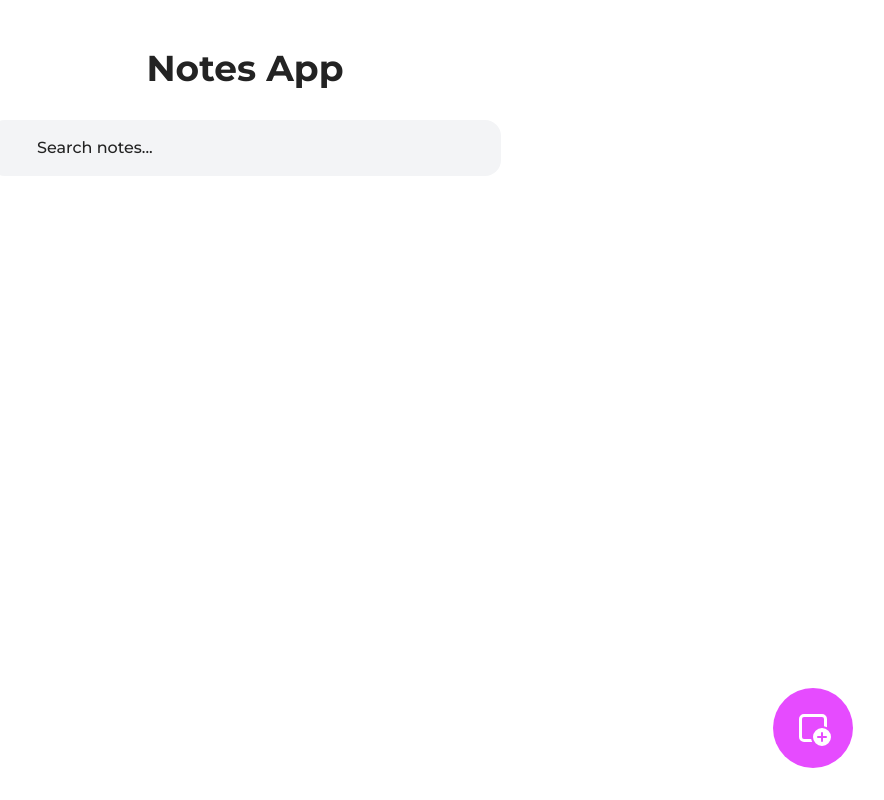
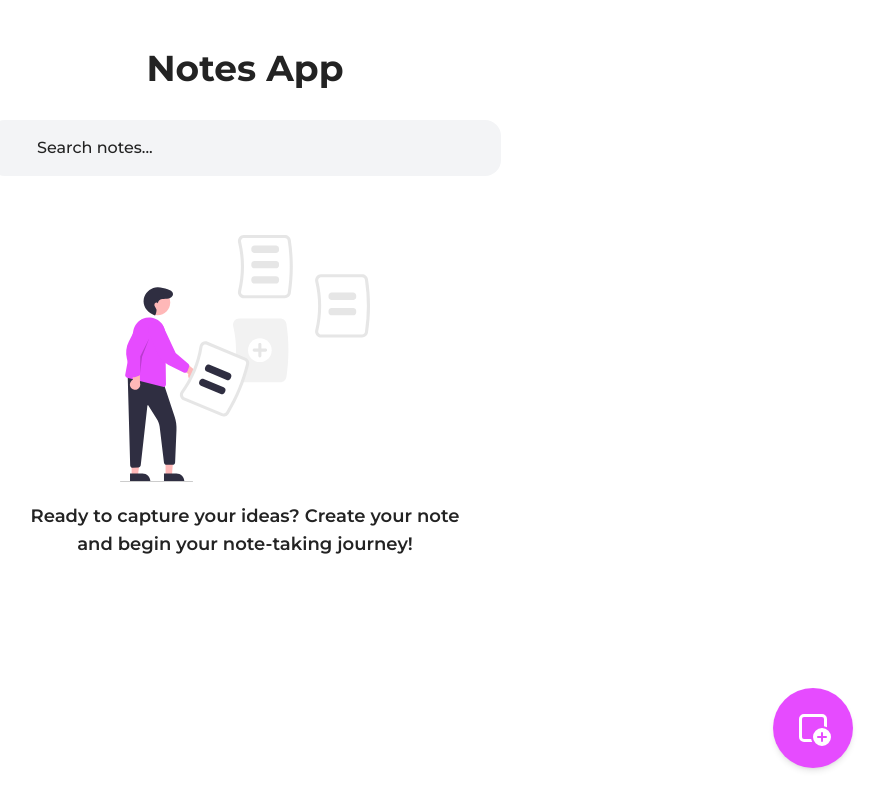
Before and after one commit to stefanelli990/memo, a Vue app: page / in a window 1280 px wide. Shown: the whole page, without its empty margins (395-1279 px from the left). Built offline with nearby package versions, Linux system fonts and the light colour scheme; some icons are missing.

Commit message:
added no data and filter notes func

```diff
--- a/src/App.vue
+++ b/src/App.vue
@@ -1,7 +1,7 @@
 <template>
   <main class="p-4">
     <AppHeader/>
-    <SearchNotes />
+    <SearchNotes/>
     <NoteList/>
     <AppModal v-if="storeNotes.modalIsVisible">
       <div class="flex justify-between items-center mb-8">
@@ -63,6 +63,7 @@
       </form>
     </AppModal>
     <AddNote />
+    <NoData/>
   </main>
 </template>
 
@@ -76,6 +77,7 @@ import AppBtn from './components/AppBtn.vue'
 import NoteList from './components/NoteList.vue'
 import { Icon } from '@iconify/vue'
 import { useStoreNotes } from "./stores/storeNotes"
+import NoData from './components/NoData.vue'
 
 const storeNotes = useStoreNotes();
 
--- a/src/components/AddNote.vue
+++ b/src/components/AddNote.vue
@@ -1,5 +1,5 @@
 <template>
-    <button @click="storeNotes.addNoteModal" class="bg-primaryColor h-20 w-20 fixed bottom-8 right-8 rounded-full text-white flex items-center justify-center cursor-pointer hover:opacity-80">
+    <button @click="storeNotes.addNoteModal" class="bg-primaryColor h-20 w-20 fixed bottom-8 right-8 rounded-full shadow-md text-white flex items-center justify-center cursor-pointer hover:opacity-80">
       <Icon width="40" height="40" icon="fluent:tab-add-20-filled"/>
     </button>
 </template>
--- /dev/null
+++ b/src/components/NoData.vue
@@ -0,0 +1,17 @@
+<template>
+    <div class="text-center ">
+        <h3 class="text-2xl font-semibold" v-if="!storeNotes.filterNotes.length && storeNotes.searchTerm">There are no notes for "{{ storeNotes.searchTerm }}"</h3>
+        <div class="w-full flex flex-col items-center space-y-5" v-else-if="!storeNotes.filterNotes.length && !storeNotes.searchTerm">
+            <img src="../assets/notes-illustration.svg" alt="">
+            <h3 class="text-lg max-w-md font-semibold">Ready to capture your ideas? Create your note and begin your note-taking journey!</h3>
+        </div>
+    </div>
+</template>
+
+<script setup>
+
+import { useStoreNotes } from '../stores/storeNotes'
+
+const storeNotes = useStoreNotes()
+
+</script>
--- a/src/components/NoteList.vue
+++ b/src/components/NoteList.vue
@@ -1,6 +1,6 @@
 <template>
     <ul class="max-w-6xl mx-auto grid gap-4 sm:grid-cols-2 lg:grid-cols-3">
-        <NoteItem v-for="note in storeNotes.notes" :key="note.id" :title="note.title" :description="note.description" :color="note.color" :date="note.date" :id="note.id"/>
+        <NoteItem v-for="note in storeNotes.filterNotes" :key="note.id" :title="note.title" :description="note.description" :color="note.color" :date="note.date" :id="note.id"/>
     </ul>
 </template>
 
--- a/src/stores/storeNotes.js
+++ b/src/stores/storeNotes.js
@@ -8,11 +8,21 @@ export const useStoreNotes = defineStore('storeNotes', {
       inputDescription: '',
       pickedColor: 'bg-lightYellow',
       modalIsVisible: false,
-      isEditing: false
+      isEditing: false,
+      searchTerm: '',
+      currentId: null
     }
   },
   getters: {
-    double: (state) => state.count * 2
+    filterNotes: (state) => {
+      const search = state.searchTerm.toLowerCase().trim();
+
+      if(search === '') {
+        return state.notes
+      } else {
+        return state.notes.filter(note => note.title.toLowerCase().includes(search))
+      }
+     }
   },
   actions: {
     addNote() {
@@ -28,22 +38,26 @@ export const useStoreNotes = defineStore('storeNotes', {
         this.notes.unshift(note)
         this.inputTitle = '';
         this.inputDescription = '';
+        this.pickedColor = 'bg-lightYellow',
         this.updateLocalStorage()
         this.closeModal();
         } else if(this.isEditing && this.inputTitle && this.inputDescription && this.pickedColor) {
 
-          closeModal();
+          const index = this.notes.findIndex((note) => note.id === this.currentId)
+          console.log(index)
+
+          this.notes[index].title = this.inputTitle
+          this.notes[index].description = this.inputDescription
+          this.notes[index].color = this.pickedColor
+
+          this.updateLocalStorage()
+          this.closeModal()
         }
-
     },
     deleteNote(id) {
       console.log(id)
       this.notes = this.notes.filter(note => note.id !== id)
       this.updateLocalStorage()
-    },
-    editNote() {
-      console.log('edit',title,description,color)
-
     },
     addNoteModal() {
       this.modalIsVisible = true
@@ -52,13 +66,16 @@ export const useStoreNotes = defineStore('storeNotes', {
       this.modalIsVisible = true
       this.isEditing = true
 
+      // fetching id of last opened note in edit
+      this.currentId = id
+
       // find index function
       const index = this.notes.findIndex((note) => note.id === id)
 
       this.inputTitle = this.notes[index].title
       this.inputDescription = this.notes[index].description
       this.pickedColor = this.notes[index].color
-      this.updateLocalStorage()
+
     },
     closeModal() {
       this.modalIsVisible = false
```
Also changed, not shown: src/assets/auth-img.jpg (deleted), src/assets/notes-illustration.svg (added).
